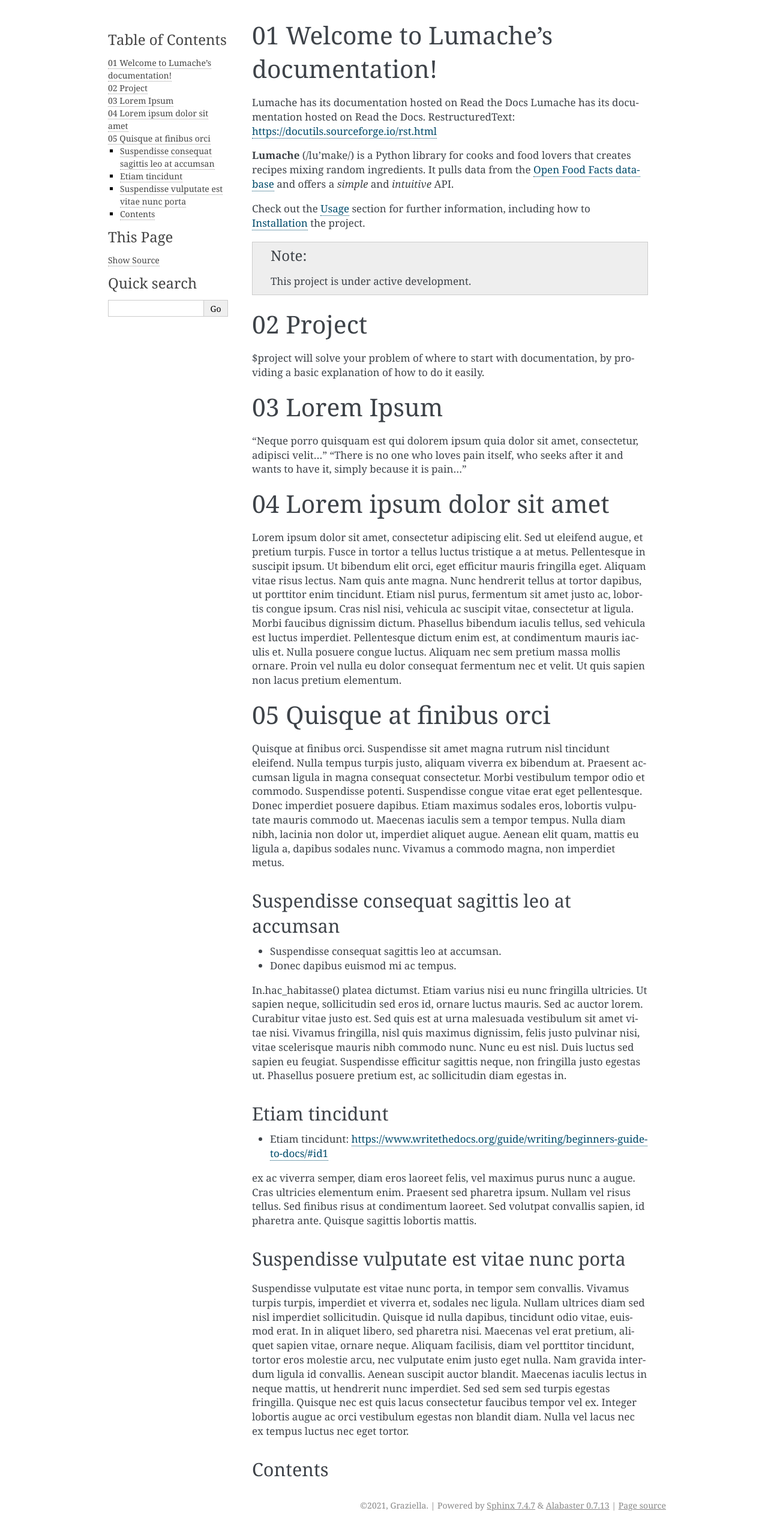
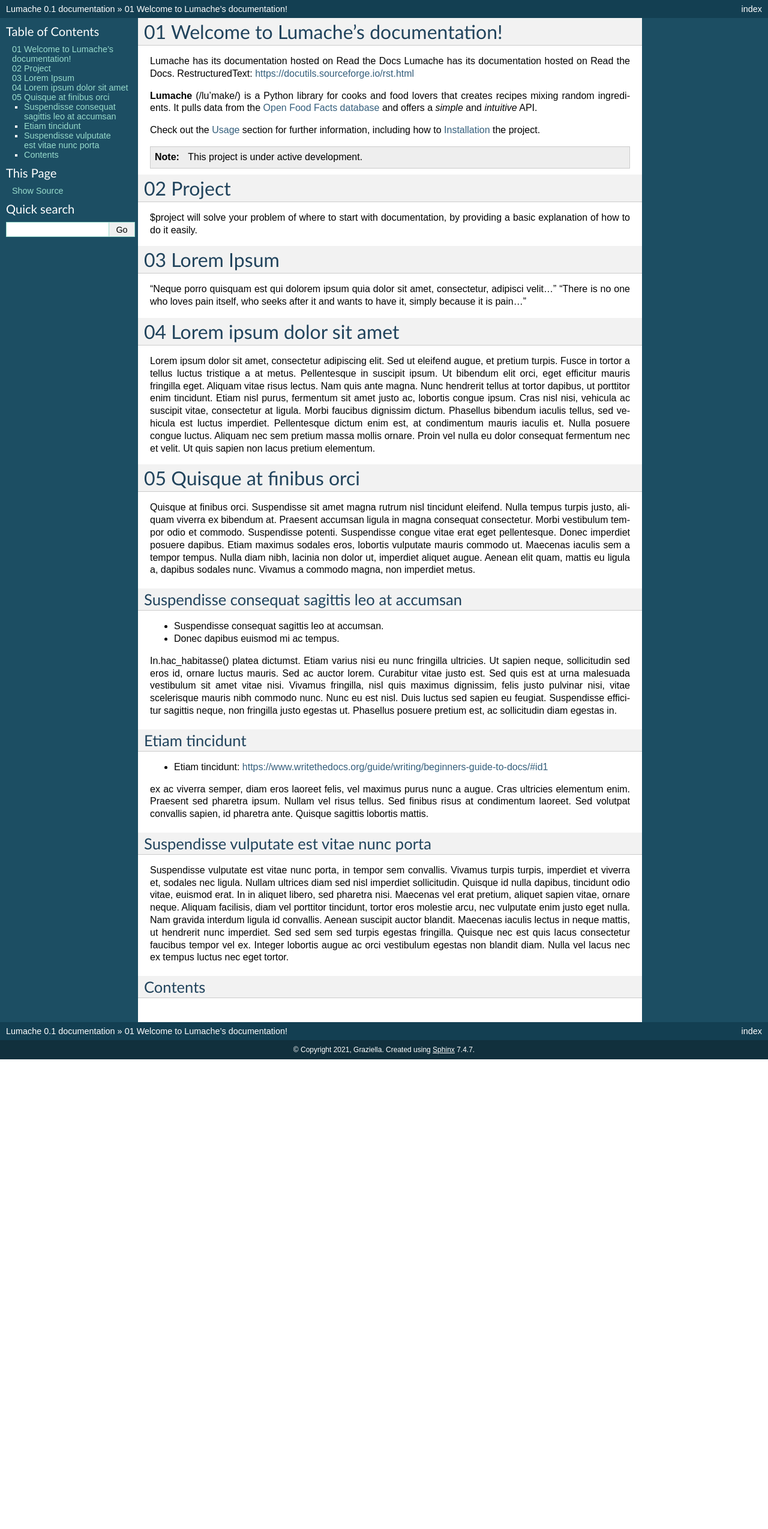
Before and after one commit to rasundsbak/rtd-tutorial, a Sphinx documentation site: the page built from docs/source/index.rst, in a window 1280 px wide. Shown: the whole page at 60% size. Built offline with Sphinx 7.4.7, drawn with Linux system fonts in a browser that asks for light colours; pages that are not in the unit, such as notebooks, are missing from menus; after the commit the page ends 1766 px from its top, so only the background shows below that.

Commit message:
Update conf.py
took back sidebarbgcolor, and took back "default"

```diff
--- a/docs/source/conf.py
+++ b/docs/source/conf.py
@@ -31,7 +31,7 @@
 
 # html_theme = 'sphinx_rtd_theme'
 
-# html_theme = "default"
+html_theme = "default"
 sidebarbgcolor = "DarkOrange"
 
 # html_theme = "pyramid"
```
